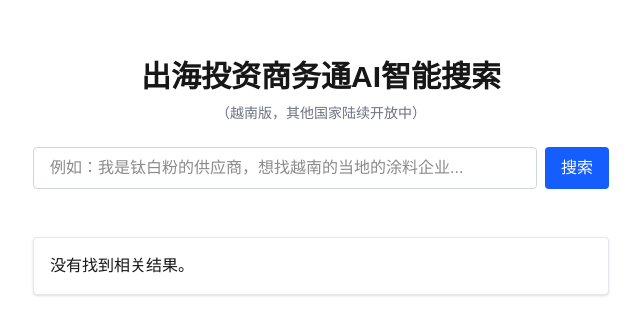
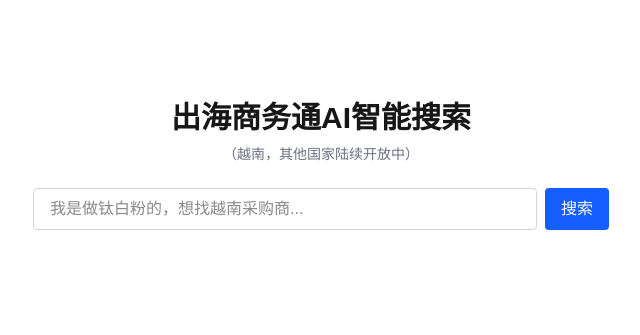
Before and after one commit to richardln/search-overseas-ai, a Next.js app: page / in a window 1280 px wide. Shown: the part 223-558 px from the top of the page, without its empty margins (319-959 px from the left). Built offline with nearby package versions, Linux system fonts and the light colour scheme.

Commit message:
Update page.tsx

```diff
--- a/app/page.tsx
+++ b/app/page.tsx
@@ -3,7 +3,7 @@ import { useState } from 'react';
 
 export default function Page() {
   const [query, setQuery] = useState('');
-  const [response, setResponse] = useState<any[]>([]);  // 初始化为数组
+  const [response, setResponse] = useState('');
   const [loading, setLoading] = useState(false);
 
   const handleSearch = async () => {
@@ -17,28 +17,21 @@ export default function Page() {
         body: JSON.stringify({ query }),
       });
       const data = await res.json();
-      console.log(data);  // 添加log，查看返回数据
-
-      // 确保返回的数据是数组，如果是其他类型则处理为字符串或空数组
-      if (Array.isArray(data.result)) {
-        setResponse(data.result);
-      } else {
-        setResponse([]);  // 如果不是数组，则清空结果
-      }
+      setResponse(data.result);
     } catch (error) {
-      setResponse([]);
+      setResponse('发生错误，请稍后再试。');
     }
     setLoading(false);
   };
 
   return (
     <main className="flex flex-col items-center justify-center min-h-screen px-4 py-8">
-      <h1 className="text-3xl font-bold mb-2">出海投资商务通AI智能搜索</h1>
-      <p className="text-sm text-gray-500 mb-6">（越南版，其他国家陆续开放中）</p>
+      <h1 className="text-3xl font-bold mb-2">出海商务通AI智能搜索</h1>
+      <p className="text-sm text-gray-500 mb-6">（越南，其他国家陆续开放中）</p>
       <div className="flex w-full max-w-xl gap-2 mb-6">
         <input
           className="flex-grow border border-gray-300 rounded px-4 py-2"
-          placeholder="例如：我是钛白粉的供应商，想找越南的当地的涂料企业..."
+          placeholder="我是做钛白粉的，想找越南采购商..."
           value={query}
           onChange={(e) => setQuery(e.target.value)}
         />
@@ -50,26 +43,27 @@ export default function Page() {
           {loading ? '搜索中...' : '搜索'}
         </button>
       </div>
-
-      {/* 搜索结果展示 */}
-      {response.length > 0 && (
+      {response && (
         <div className="mt-6 max-w-xl w-full bg-white shadow p-4 border border-gray-200 rounded">
           <h2 className="font-bold text-xl mb-4">搜索结果：</h2>
           <div className="space-y-4">
-            {response.map((item, index) => (
-              <div key={index}>
-                <h3 className="font-semibold text-lg">{item.name}</h3>
-                <p>{item.description}</p>
-              </div>
-            ))}
+            <div>
+              <h3 className="font-semibold text-lg">1. Vietnam Titanium Dioxide Joint Stock Company (VTIC)</h3>
+              <p>VTIC 提供各种规格和等级的钛白粉产品，广泛应用于涂料、塑料、纸张等行业。</p>
+            </div>
+            <div>
+              <h3 className="font-semibold text-lg">2. Vietnam National Chemical Group (Vinachem)</h3>
+              <p>Vinachem 是越南国内化工集团，旗下拥有多家化工企业，包含生产钛白粉的工厂。</p>
+            </div>
+            <div>
+              <h3 className="font-semibold text-lg">3. Vietnam Titanium Dioxide Co., Ltd. (VTDC)</h3>
+              <p>VTDC 是一家专业生产钛白粉的公司，产品质量稳定，深受客户好评。</p>
+            </div>
+            <div>
+              <h3 className="font-semibold text-lg">4. Vietnam Chemicals Company (VCC)</h3>
+              <p>VCC 提供多种化工产品，包括钛白粉。提供定制化的产品和服务。</p>
+            </div>
           </div>
-        </div>
-      )}
-
-      {/* 如果没有数据 */}
-      {response.length === 0 && !loading && (
-        <div className="mt-6 max-w-xl w-full bg-white shadow p-4 border border-gray-200 rounded">
-          <p>没有找到相关结果。</p>
         </div>
       )}
     </main>
```
